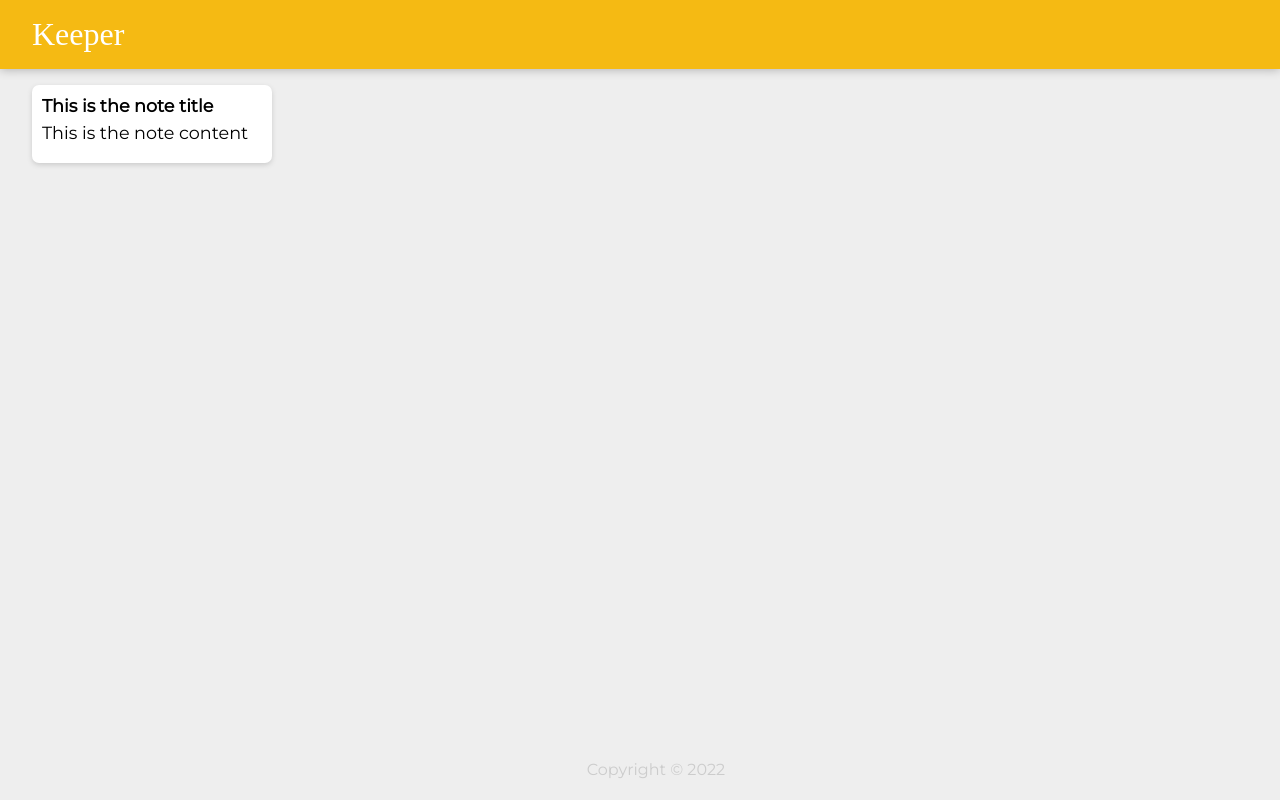
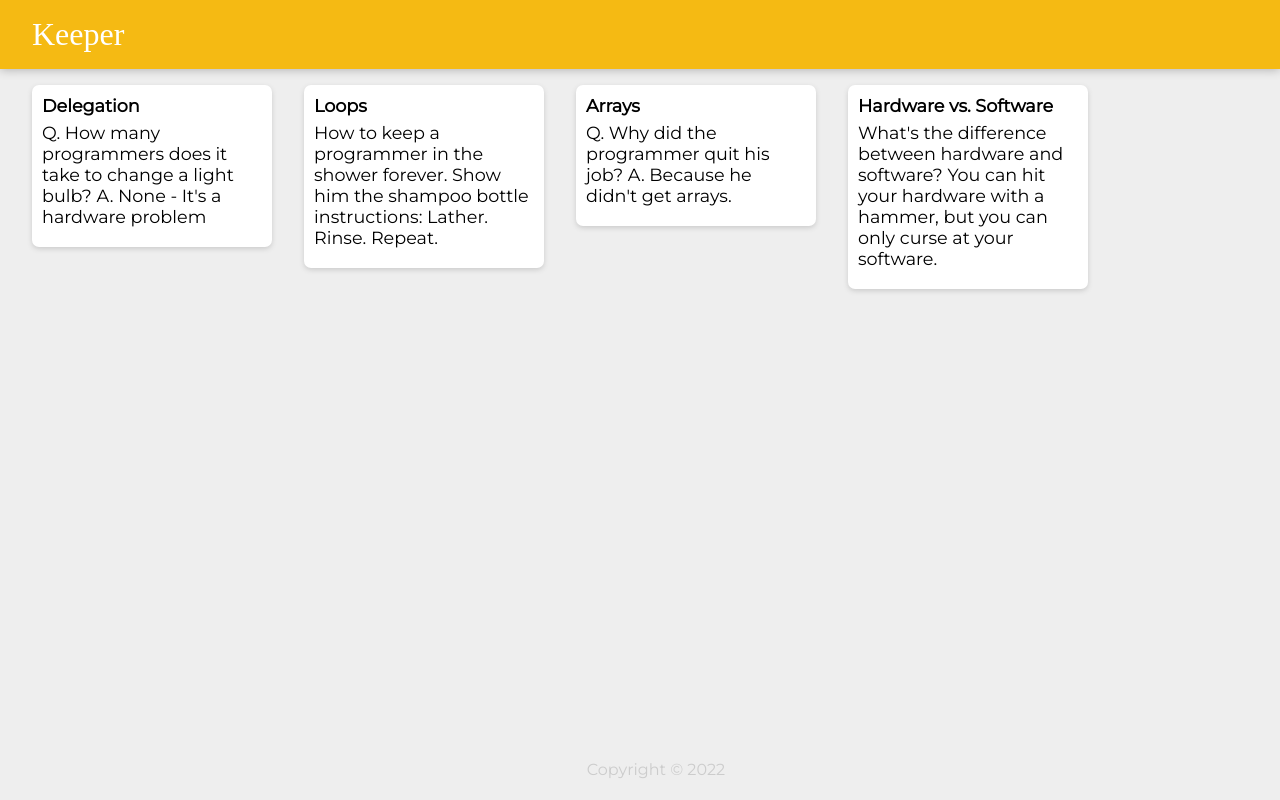
Before and after one commit to haroldojunios/webDevBootcamp-keeper-app, a React (Create React App) app: page / in a window 1280 px wide. Built offline with nearby package versions, Linux system fonts and the light colour scheme; a web font is replaced by a local one.

Commit message:
Notes using data from `notes.js`

```diff
--- a/src/components/App.jsx
+++ b/src/components/App.jsx
@@ -2,14 +2,18 @@
 import Header from "./Header";
 import Footer from "./Footer";
 import Note from "./Note";
+import notes from "../notes";
 
 function App() {
   return <div>
     <Header />
-    <Note
-      title="This is the note title"
-      content="This is the note content"
-    />
+    {notes.map(note => (
+      <Note
+        key={note.key}
+        title={note.title}
+        content={note.content}
+      />
+    ))}
     <Footer />
   </div>;
 }
--- a/src/notes.js
+++ b/src/notes.js
@@ -20,3 +20,5 @@
     content: "What's the difference between hardware and software? You can hit your hardware with a hammer, but you can only curse at your software."
   }
 ];
+
+export default notes;
```
